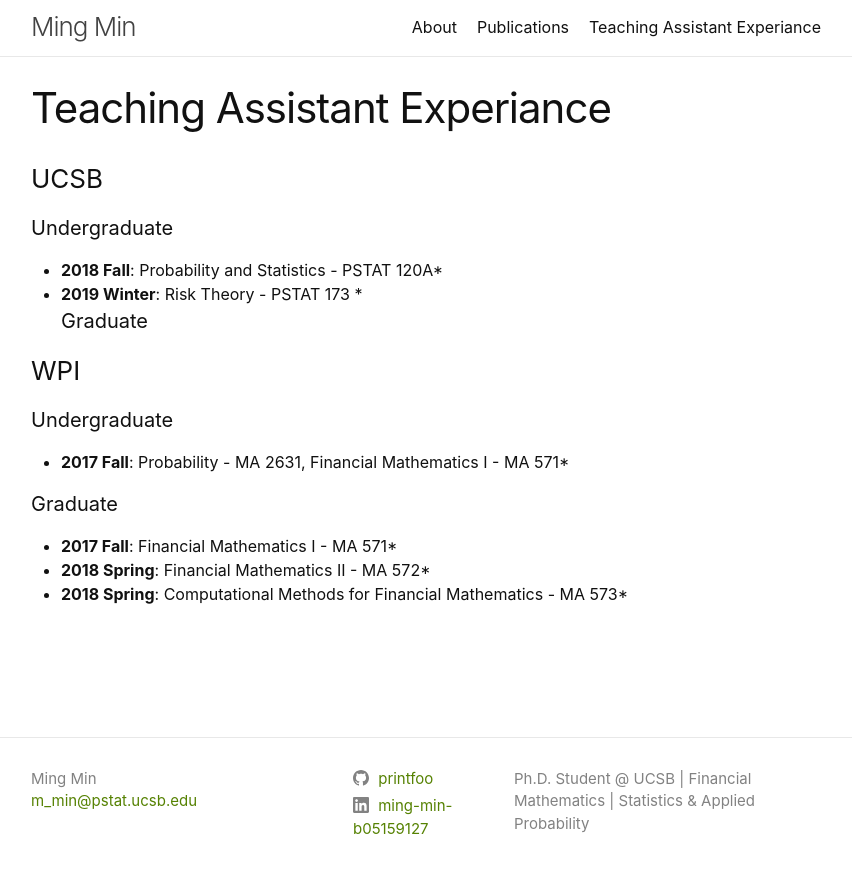
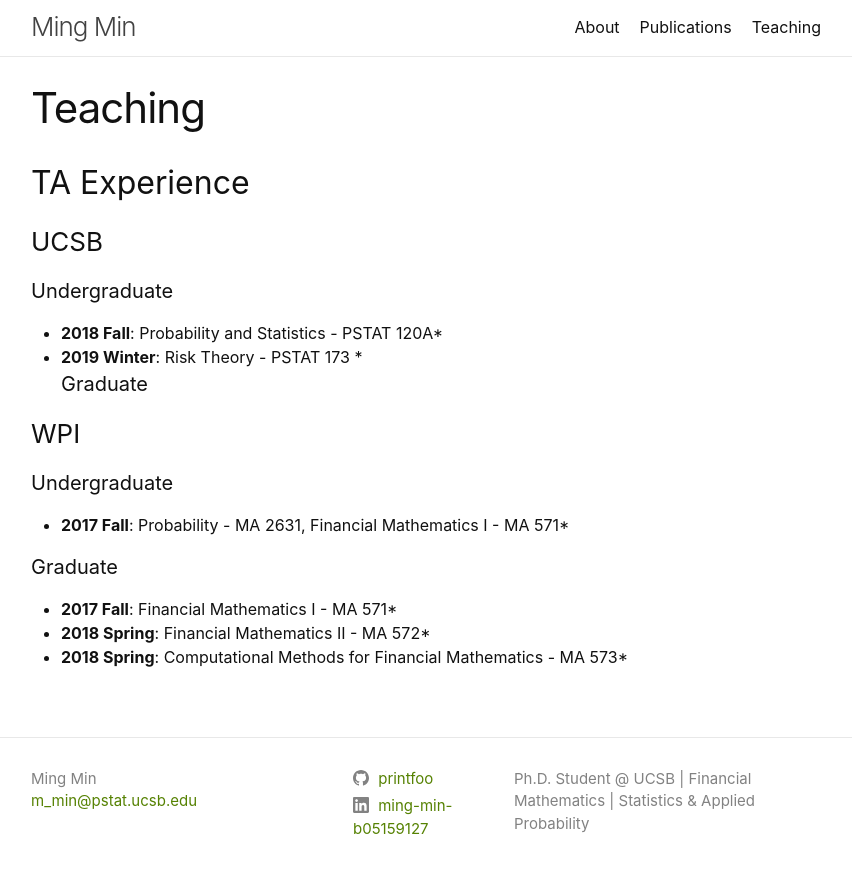
Before and after one commit to mmin0/mmin0.github.io, a Jekyll site: the page built from resources/index.md, in a window 1280 px wide. Shown: the top 873 px of the page, without its empty margins (214-1066 px from the left). Built offline with Jekyll 4.4.1, drawn with Linux system fonts in a browser that asks for light colours.

Commit message:
Update index.md

```diff
--- a/resources/index.md
+++ b/resources/index.md
@@ -1,7 +1,9 @@
 ---
 layout: page
-title: Teaching Assistant Experiance
+title: Teaching
 ---
+
+## TA Experience
 
 ### UCSB
 #### Undergraduate
```
